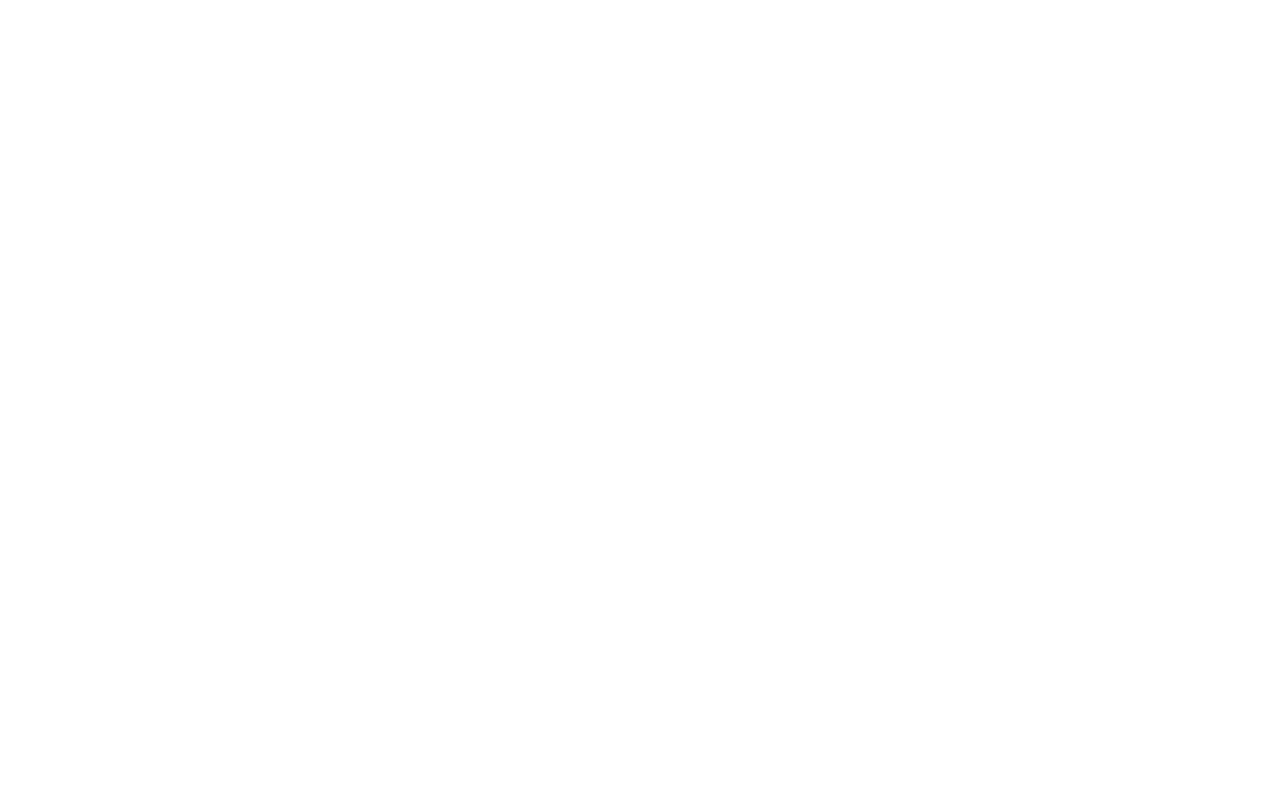
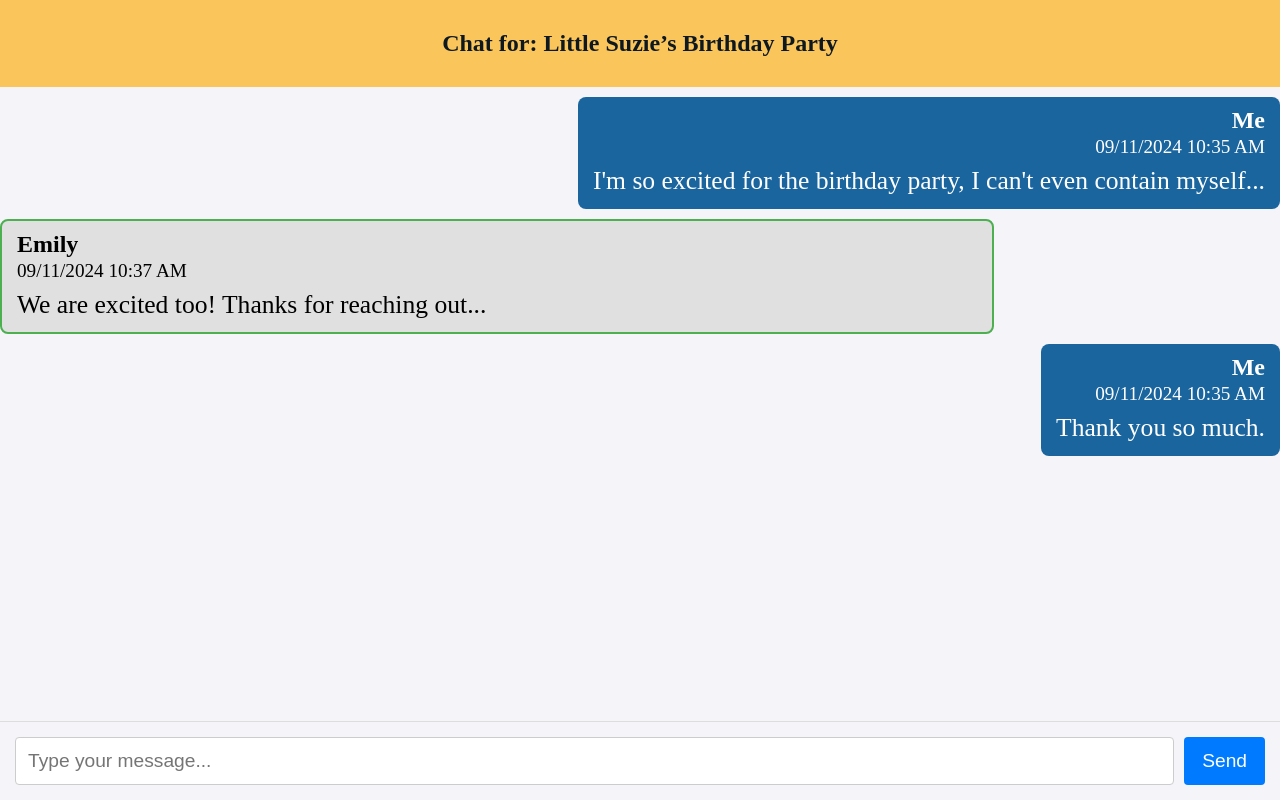
Before and after one commit to plewis10apsu/AllEvently, a Vue app in the folder AllEventlyProjectFiles/frontend/: page /chat/1 in a window 1280 px wide. Before the commit this address had no page. Built offline with nearby package versions, Linux system fonts and the light colour scheme; what vue3-google-login would draw is missing.

Commit message:
Added Chat linked to "Event Chat" button on EventCard

```diff
--- /dev/null
+++ b/AllEventlyProjectFiles/frontend/src/components/Chat.vue
@@ -0,0 +1,175 @@
+<script setup lang="ts">
+import {ref, onMounted, onUpdated} from 'vue';
+
+// Use defineProps directly without re-declaring it
+const { eventId } = defineProps<{ eventId: string }>();
+
+// Placeholder for event name (replace with actual data-fetching logic)
+const eventName = ref('');
+
+// Simulate fetching the event name based on eventId
+// Replace this with actual API call or data retrieval logic
+onMounted(() => {
+  if (eventId === '1') {
+    eventName.value = 'Little Suzie’s Birthday Party';
+  } else {
+    eventName.value = 'Unknown Event';
+  }
+});
+
+onUpdated(() => {
+  const chatMessagesContainer = document.querySelector('.chat-messages');
+  if (chatMessagesContainer) {
+    chatMessagesContainer.scrollTop = chatMessagesContainer.scrollHeight;
+  }
+});
+
+// Messages for display
+const messages = ref([
+  { sender: 'Me', time: '09/11/2024 10:35 AM', text: "I'm so excited for the birthday party, I can't even contain myself..." },
+  { sender: 'Emily', time: '09/11/2024 10:37 AM', text: 'We are excited too! Thanks for reaching out...', isHostOnly: true },
+  { sender: 'Me', time: '09/11/2024 10:35 AM', text: 'Thank you so much.' }
+]);
+
+const newMessage = ref('');
+
+function sendMessage() {
+  if (newMessage.value.trim() !== '') {
+    messages.value.push({
+      sender: 'Me',
+      time: new Date().toLocaleString(),
+      text: newMessage.value,
+      isHostOnly: false
+    });
+    newMessage.value = '';
+  }
+}
+</script>
+
+<template>
+  <div class="chat-page">
+    <header class="chat-header">
+      <h2>Chat for: {{ eventName }}</h2>
+    </header>
+    <div class="chat-messages">
+      <div
+          v-for="(message, index) in messages"
+          :key="index"
+          :class="['message', { 'host': message.isHostOnly, 'me': message.sender === 'Me', 'other-user': message.sender !== 'Me' }]">
+        <div class="message-info" :class="{ 'align-right': message.sender === 'Me' }">
+          <strong>{{ message.sender }}</strong>
+          <span class="message-time">{{ message.time }}</span>
+        </div>
+        <div class="message-content">
+          {{ message.text }}
+        </div>
+      </div>
+    </div>
+    <div class="chat-input-container">
+      <input type="text" v-model="newMessage" placeholder="Type your message..." />
+      <button @click="sendMessage">Send</button>
+    </div>
+  </div>
+</template>
+
+<style scoped>
+.chat-page {
+  display: flex;
+  flex-direction: column;
+  height: 100vh;
+  background-color: #f4f4f9;
+}
+
+.chat-header {
+  padding: 10px;
+  background-color: #FAC55A;
+  color: #0D1821;
+  text-align: center;
+}
+
+.chat-messages {
+  flex: 1;
+  display: flex;
+  flex-direction: column;
+  overflow-y: auto;
+  margin-top: 10px;
+}
+
+.message {
+  display: inline-block;
+  max-width: 75%;
+  min-width: 10%;
+  margin-bottom: 10px;
+  padding: 10px 15px;
+  border-radius: 8px;
+  background-color: #e0e0e0;
+  font-size: 1.1rem;
+  word-wrap: break-word;
+}
+
+.message-info {
+  display: flex;
+  flex-direction: column;
+  align-items: flex-start;
+  font-size: 1.2rem;
+  margin-bottom: 5px;
+}
+
+.message-info.align-right {
+  align-items: flex-end; /* Alignment for the current user ("Me") */
+}
+
+.message-content {
+  font-size: 1.6rem;
+  line-height: 1.4;
+}
+
+.message.host {
+  border: 2px solid #4caf50;
+}
+
+.message.other-user {
+  background-color: #e0e0e0;
+  width: auto; /* Allows the bubble to shrink based on content */
+}
+
+.message.me {
+  background-color: #1A659E;
+  color: white;
+  align-self: flex-end; /* Aligns the user's message to the right */
+}
+
+.message-info strong {
+  font-size: 1.5rem;
+  margin-bottom: 2px;
+}
+
+.chat-input-container {
+  display: flex;
+  padding: 15px;
+  border-top: 1px solid #ddd;
+}
+
+.chat-input-container input {
+  flex: 1;
+  padding: 12px;
+  font-size: 1.2rem;
+  border: 1px solid #ccc;
+  border-radius: 4px;
+}
+
+.chat-input-container button {
+  margin-left: 10px;
+  padding: 12px 18px;
+  font-size: 1.2rem;
+  background-color: #007bff;
+  color: white;
+  border: none;
+  border-radius: 4px;
+  cursor: pointer;
+}
+
+.chat-input-container button:hover {
+  background-color: #0056b3;
+}
+</style>
--- a/AllEventlyProjectFiles/frontend/src/components/EventCard.vue
+++ b/AllEventlyProjectFiles/frontend/src/components/EventCard.vue
@@ -1,10 +1,17 @@
 <script setup lang="ts">
+import { useRouter } from 'vue-router';
 
 defineProps<{
   event?: Record<string, any>;
   isHost?: boolean;
   isGuest?: boolean;
 }>();
+
+const router = useRouter();
+
+function navigateToChat(eventId: string) {
+  router.push({ name: 'Chat', params: { eventId } });
+}
 
 </script>
 <template>
@@ -35,7 +42,8 @@
           <button v-if="event.isHost" @click="$emit('editInvitation')">Edit Invitation</button>
           <button v-if="event.isHost" @click="$emit('guestList')">Guest List</button>
           <button v-if="event.isHost" @click="$emit('print')">Print</button>
-          <button v-if="event.isGuest || event.isHost" @click="$emit('eventChat')">Event Chat</button></div>
+          <button v-if="event.isGuest || event.isHost" @click="navigateToChat(event.id)">Event Chat</button>
+        </div>
     </div>
 </template>
 <style scoped>
--- a/AllEventlyProjectFiles/frontend/src/router/index.ts
+++ b/AllEventlyProjectFiles/frontend/src/router/index.ts
@@ -1,10 +1,11 @@
 import { createRouter, createWebHistory } from 'vue-router';
 import Login from '../components/Login.vue';
+import PasswordReset from "@/components/PasswordReset.vue";
+import UpdatePassword from "@/components/UpdatePassword.vue";
 import Events from '../components/Events.vue';
+import Chat from "@/components/Chat.vue";
 import Account from "@/components/Account.vue";
 import Public from "@/components/Public.vue";
-import PasswordReset from "@/components/PasswordReset.vue";
-import UpdatePassword from "@/components/UpdatePassword.vue";
 
 const routes = [
     {
@@ -28,6 +29,12 @@
         component: Events
     },
     {
+        path: '/chat/:eventId',
+        name: 'Chat',
+        component: Chat,
+        props: true, // Allows route params to be passed as props
+    },
+    {
         path: '/account',
         name: 'Account',
         component: Account
```
Also changed, not shown: 1 other file (tests, documents, lock files or other folders).
